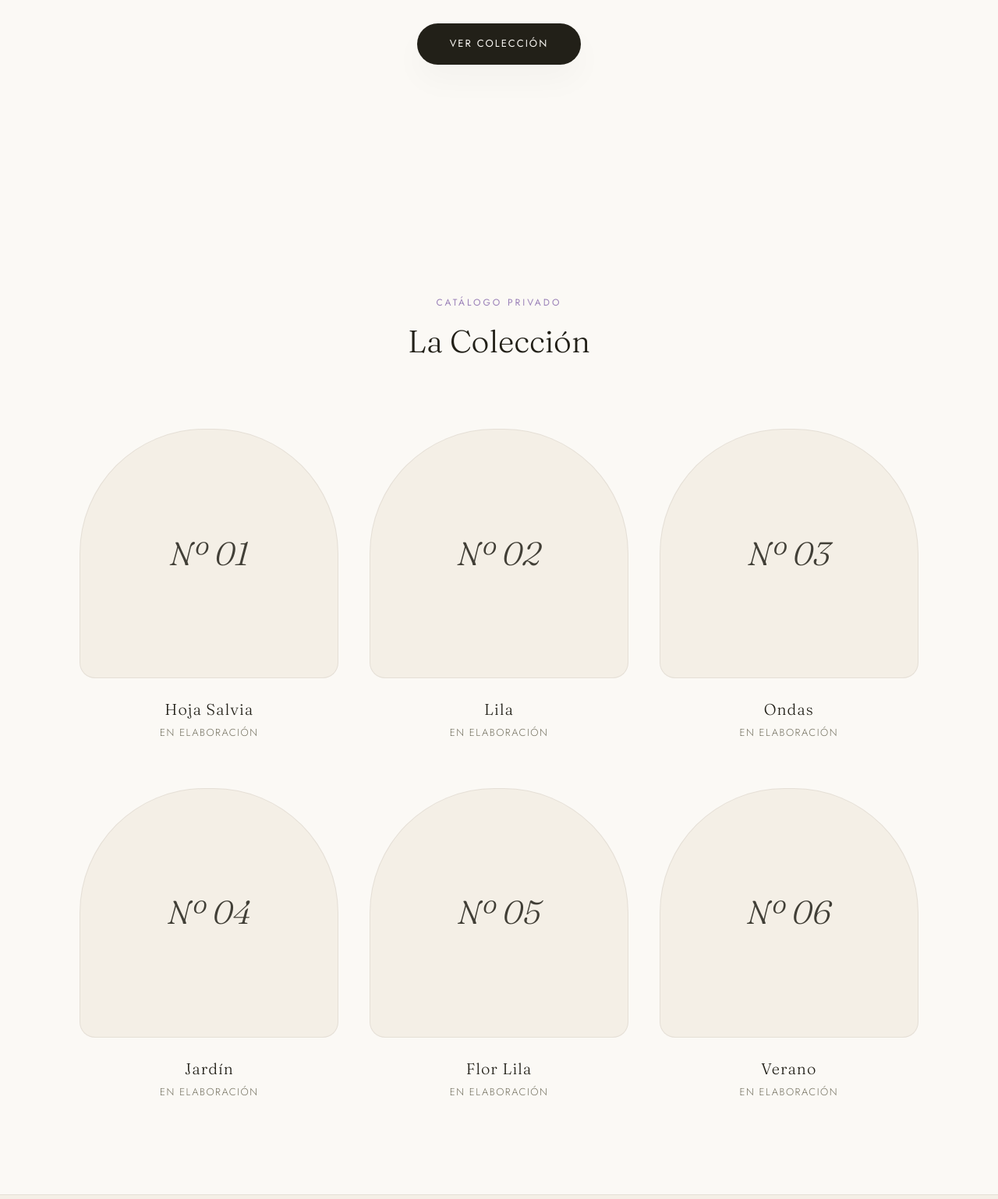
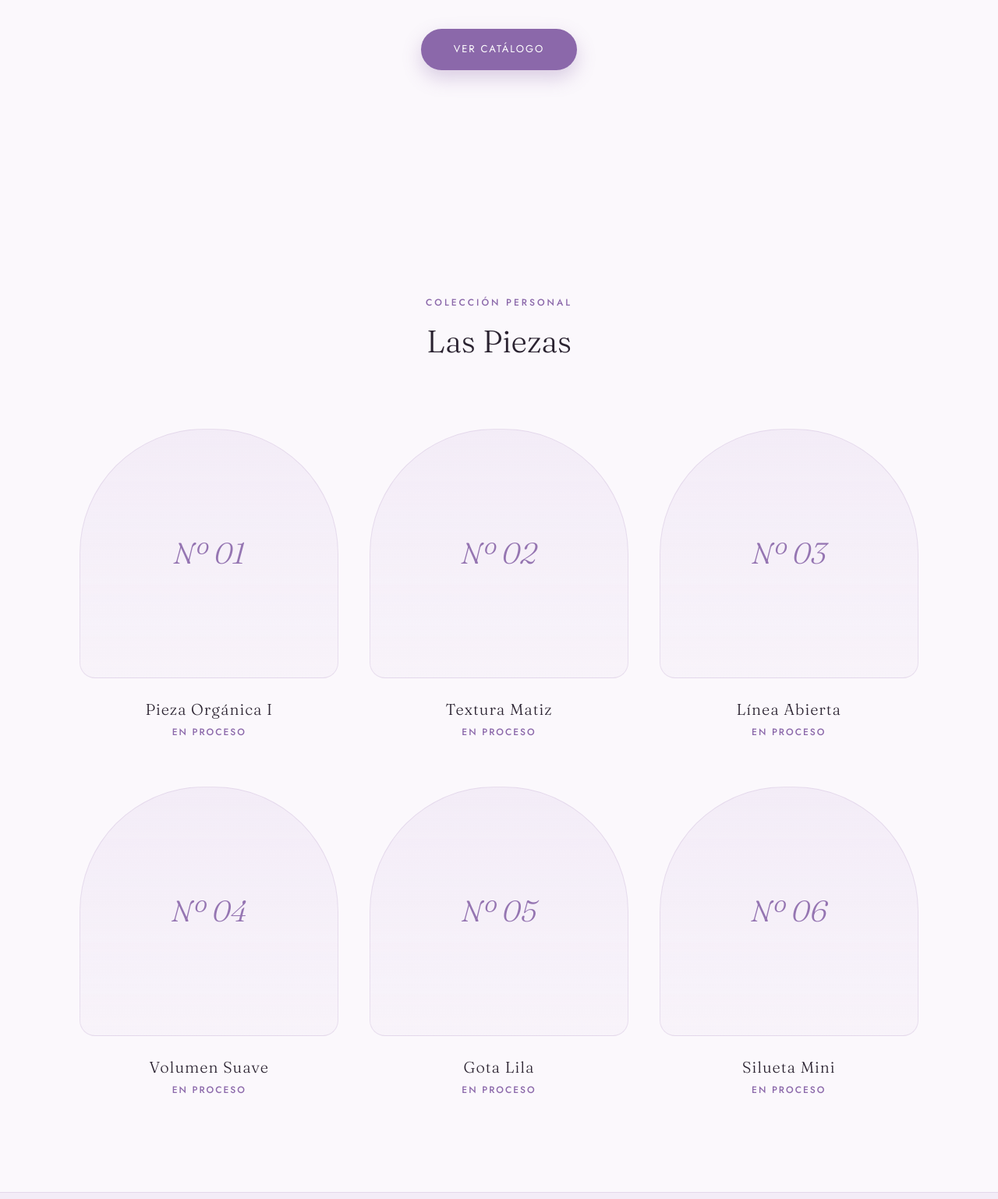
Before and after one commit to airin69/Web-pendientes, a plain HTML site: page index.html in a window 1280 px wide. Shown: the part 501-2039 px from the top of the page at 78% size. Drawn offline with Linux system fonts and the light colour scheme.

Commit message:
Change title and update styles for branding
Updated the title and various styles in the HTML file to reflect new branding and design changes.

```diff
--- a/index.html
+++ b/index.html
@@ -4,7 +4,7 @@
     <meta charset="UTF-8">
     <meta name="viewport" content="width=device-width, initial-scale=1.0">
 
-    <title>NUMA | Pendientes de Autor</title>
+    <title>LUMA | Piezas de Autor</title>
 
     <link rel="preconnect" href="https://fonts.googleapis.com">
     <link rel="preconnect" href="https://fonts.gstatic.com" crossorigin>
@@ -18,16 +18,18 @@
         }
 
         :root {
-            --bg-main: #fbf9f5;
-            --bg-card: #f4efe6;
-            --surface-glass: rgba(251, 249, 245, 0.85);
-            --ink: #222018;
-            --ink-muted: #726f5e;
-            --khaki-accent: #8c8a56;
-            --lilac-accent: #9a80b8;
-            --border-subtle: rgba(51, 48, 31, 0.08);
-            --shadow-soft: 0 20px 40px rgba(0, 0, 0, 0.03);
-            --shadow-hover: 0 25px 50px rgba(0, 0, 0, 0.07);
+            --bg-main: #fbf8fc;
+            --bg-card: #f3ecf7;
+            --bg-card-hover: #eadef2;
+            --surface-glass: rgba(251, 248, 252, 0.85);
+            --ink: #2a2230;
+            --ink-muted: #6e6275;
+            --lilac-accent: #8b68aa;
+            --lilac-soft: #cdb9e3;
+            --lilac-pale: #e6dbf1;
+            --border-subtle: rgba(139, 104, 170, 0.15);
+            --shadow-soft: 0 20px 40px rgba(139, 104, 170, 0.06);
+            --shadow-hover: 0 25px 50px rgba(139, 104, 170, 0.15);
         }
 
         html {
@@ -52,7 +54,7 @@
             font-weight: 300;
         }
 
-        /* ---------- NAVEGACIÓN (Glassmorphism Header) ---------- */
+        /* ---------- NAVEGACIÓN ---------- */
 
         header {
             height: 80px;
@@ -76,16 +78,17 @@
         }
 
         .logo {
-            font-size: 24px;
-            letter-spacing: 6px;
+            font-size: 26px;
+            letter-spacing: 7px;
             text-transform: uppercase;
         }
 
         .logo-charm {
-            width: 5px;
-            height: 5px;
+            width: 7px;
+            height: 7px;
             border-radius: 50%;
             background-color: var(--lilac-accent);
+            box-shadow: 0 0 10px rgba(139, 104, 170, 0.5);
         }
 
         nav {
@@ -111,14 +114,14 @@
             left: 50%;
             bottom: -4px;
             width: 0;
-            height: 1px;
-            background-color: var(--ink);
+            height: 1.5px;
+            background-color: var(--lilac-accent);
             transition: all 0.3s ease;
             transform: translateX(-50%);
         }
 
         nav a:hover {
-            color: var(--ink);
+            color: var(--lilac-accent);
         }
 
         nav a:hover::after {
@@ -141,18 +144,22 @@
             font-size: 11px;
             letter-spacing: 4px;
             text-transform: uppercase;
-            color: var(--khaki-accent);
+            color: var(--lilac-accent);
             margin-bottom: 24px;
-            border: 1px solid rgba(140, 138, 86, 0.3);
+            border: 1px solid var(--lilac-soft);
+            background-color: rgba(230, 219, 241, 0.4);
             padding: 6px 18px;
             border-radius: 30px;
         }
 
         .hero h1 {
-            font-size: clamp(52px, 8vw, 110px);
-            letter-spacing: 8px;
+            font-size: clamp(56px, 9vw, 120px);
+            letter-spacing: 10px;
             margin-bottom: 20px;
             line-height: 1;
+            background: linear-gradient(135deg, var(--ink) 60%, var(--lilac-accent));
+            -webkit-background-clip: text;
+            -webkit-text-fill-color: transparent;
         }
 
         .hero p {
@@ -165,8 +172,8 @@
 
         .button {
             display: inline-block;
-            background-color: var(--ink);
-            color: var(--bg-main);
+            background-color: var(--lilac-accent);
+            color: #ffffff;
             text-decoration: none;
             padding: 16px 42px;
             border-radius: 50px;
@@ -174,16 +181,16 @@
             letter-spacing: 2px;
             text-transform: uppercase;
             transition: all 0.4s cubic-bezier(0.16, 1, 0.3, 1);
-            box-shadow: var(--shadow-soft);
+            box-shadow: 0 10px 25px rgba(139, 104, 170, 0.3);
         }
 
         .button:hover {
-            background-color: var(--khaki-accent);
+            background-color: var(--ink);
             transform: translateY(-3px);
             box-shadow: var(--shadow-hover);
         }
 
-        /* ---------- SECCIONES & TITULOS ---------- */
+        /* ---------- SECCIONES ---------- */
 
         section {
             padding: 120px 8%;
@@ -209,13 +216,14 @@
             text-transform: uppercase;
             display: block;
             margin-bottom: 8px;
+            font-weight: 500;
         }
 
         .section-title h2 {
             font-size: 40px;
         }
 
-        /* ---------- COLECCIÓN (Grid elegante) ---------- */
+        /* ---------- COLECCIÓN ---------- */
 
         .collection {
             display: grid;
@@ -240,8 +248,8 @@
         .product-card {
             height: 320px;
             width: 100%;
-            background-color: var(--bg-card);
-            border-radius: 160px 160px 20px 20px; /* Arco orgánico superior */
+            background: linear-gradient(180deg, var(--bg-card) 0%, rgba(243, 236, 247, 0.4) 100%);
+            border-radius: 160px 160px 20px 20px;
             display: flex;
             flex-direction: column;
             justify-content: center;
@@ -256,20 +264,22 @@
         .product:hover .product-card {
             transform: translateY(-8px);
             box-shadow: var(--shadow-hover);
-            background-color: #eee9de;
+            background: linear-gradient(180deg, var(--bg-card-hover) 0%, var(--bg-card) 100%);
+            border-color: var(--lilac-soft);
         }
 
-        .product-tag {
+        .product-num {
             font-family: 'Fraunces', serif;
-            font-size: 42px;
-            color: var(--ink);
-            opacity: 0.85;
+            font-size: 38px;
+            color: var(--lilac-accent);
+            opacity: 0.9;
             font-style: italic;
             transition: transform 0.5s ease;
         }
 
-        .product:hover .product-tag {
+        .product:hover .product-num {
             transform: scale(1.08);
+            color: var(--ink);
         }
 
         .product h3 {
@@ -279,11 +289,11 @@
         }
 
         .product p {
-            color: var(--ink-muted);
-            font-size: 13px;
-            letter-spacing: 1.5px;
+            color: var(--lilac-accent);
+            font-size: 12px;
+            letter-spacing: 2px;
             text-transform: uppercase;
-            font-weight: 300;
+            font-weight: 500;
         }
 
         /* ---------- SOBRE MI ---------- */
@@ -292,6 +302,7 @@
             background-color: var(--bg-card);
             border-top: 1px solid var(--border-subtle);
             border-bottom: 1px solid var(--border-subtle);
+            position: relative;
         }
 
         .about-content {
@@ -303,6 +314,7 @@
         .about-content h2 {
             font-size: 38px;
             margin-bottom: 24px;
+            color: var(--ink);
         }
 
         .about-content p {
@@ -325,10 +337,11 @@
             font-size: 20px;
             letter-spacing: 5px;
             margin-bottom: 16px;
+            color: var(--lilac-pale);
         }
 
         footer p {
-            color: rgba(251, 249, 245, 0.5);
+            color: rgba(230, 219, 241, 0.6);
             font-size: 13px;
             letter-spacing: 1px;
             font-weight: 300;
@@ -362,80 +375,80 @@
     <!-- NAVEGACIÓN -->
     <header>
         <div class="logo-wrap">
-            <div class="logo">NUMA</div>
+            <div class="logo">LUMA</div>
             <div class="logo-charm"></div>
         </div>
 
         <nav>
             <a href="#inicio">Inicio</a>
             <a href="#coleccion">Colección</a>
-            <a href="#sobre-mi">Sobre mí</a>
+            <a href="#sobre-mi">El Taller</a>
         </nav>
     </header>
 
     <main>
         <!-- PORTADA -->
         <section class="hero" id="inicio">
-            <div class="hero-pill">Piezas Únicas de Autor</div>
-            <h1>NUMA</h1>
-            <p>Pendientes modelados a mano, uno a uno. Piezas atemporales pensadas con calma.</p>
-            <a href="#coleccion" class="button">Ver Colección</a>
+            <div class="hero-pill">Modelado a Mano · Piezas Únicas</div>
+            <h1>LUMA</h1>
+            <p>Un espacio de calma y creación propia. Piezas pensadas despacio, creadas una a una.</p>
+            <a href="#coleccion" class="button">Ver Catálogo</a>
         </section>
 
         <!-- COLECCIÓN -->
         <section id="coleccion">
             <div class="section-title">
-                <span>Catálogo Privado</span>
-                <h2>La Colección</h2>
+                <span>Colección Personal</span>
+                <h2>Las Piezas</h2>
             </div>
 
             <div class="collection">
                 <div class="product">
                     <div class="product-card">
-                        <span class="product-tag">Nº 01</span>
+                        <span class="product-num">Nº 01</span>
                     </div>
-                    <h3>Hoja Salvia</h3>
-                    <p>En Elaboración</p>
+                    <h3>Pieza Orgánica I</h3>
+                    <p>En Proceso</p>
                 </div>
 
                 <div class="product">
                     <div class="product-card">
-                        <span class="product-tag">Nº 02</span>
+                        <span class="product-num">Nº 02</span>
                     </div>
-                    <h3>Lila</h3>
-                    <p>En Elaboración</p>
+                    <h3>Textura Matiz</h3>
+                    <p>En Proceso</p>
                 </div>
 
                 <div class="product">
                     <div class="product-card">
-                        <span class="product-tag">Nº 03</span>
+                        <span class="product-num">Nº 03</span>
                     </div>
-                    <h3>Ondas</h3>
-                    <p>En Elaboración</p>
+                    <h3>Línea Abierta</h3>
+                    <p>En Proceso</p>
                 </div>
 
                 <div class="product">
                     <div class="product-card">
-                        <span class="product-tag">Nº 04</span>
+                        <span class="product-num">Nº 04</span>
                     </div>
-                    <h3>Jardín</h3>
-                    <p>En Elaboración</p>
+                    <h3>Volumen Suave</h3>
+                    <p>En Proceso</p>
                 </div>
 
                 <div class="product">
                     <div class="product-card">
-                        <span class="product-tag">Nº 05</span>
+                        <span class="product-num">Nº 05</span>
                     </div>
-                    <h3>Flor Lila</h3>
-                    <p>En Elaboración</p>
+                    <h3>Gota Lila</h3>
+                    <p>En Proceso</p>
                 </div>
 
                 <div class="product">
                     <div class="product-card">
-                        <span class="product-tag">Nº 06</span>
+                        <span class="product-num">Nº 06</span>
                     </div>
-                    <h3>Verano</h3>
-                    <p>En Elaboración</p>
+                    <h3>Silueta Mini</h3>
+                    <p>En Proceso</p>
                 </div>
             </div>
         </section>
@@ -445,9 +458,9 @@
             <div class="about-content">
                 <h2>El Proceso</h2>
                 <p>
-                    NUMA nace de la intención de crear piezas con alma.
-                    Cada pendiente es moldeado lentamente, prestando atención a la forma,
-                    las texturas orgánicas y los pequeños matices que convierten a cada pieza en un objeto singular.
+                    LUMA nace como un refugio personal, una forma de reconectar con el tiempo propio.
+                    Cada pendiente es resultado de moldear con las manos sin prisa, prestando atención a la forma,
+                    las texturas y la luz de cada pieza.
                 </p>
             </div>
         </section>
@@ -455,11 +468,11 @@
 
     <!-- FOOTER -->
     <footer>
-        <div class="logo">NUMA</div>
-        <p>Pendientes de autor · Colección personal</p>
+        <div class="logo">LUMA</div>
+        <p>Piezas de autor · Espacio personal de creación</p>
     </footer>
 
-    <!-- INTERSECTION OBSERVER CON APARICIÓN ESCALONADA -->
+    <!-- INTERSECTION OBSERVER -->
     <script>
         const observerOptions = {
             threshold: 0.1,
@@ -474,10 +487,8 @@
             });
         }, observerOptions);
 
-        // Aplicar animación a títulos
         document.querySelectorAll(".section-title").forEach((el) => observer.observe(el));
 
-        // Aplicar animación con retraso gradual (Stagger) a los productos
         document.querySelectorAll(".product").forEach((el, index) => {
             el.style.transitionDelay = `${(index % 3) * 0.15}s`;
             observer.observe(el);
```
